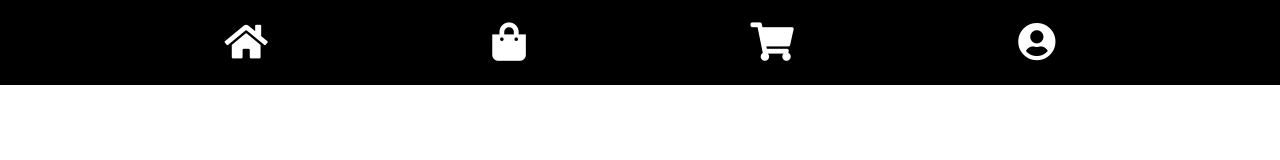
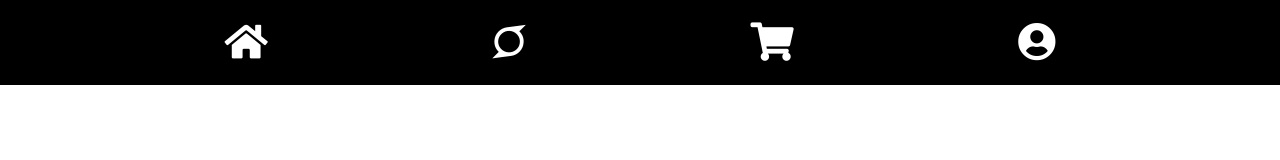
Before and after one commit to BootCamp-Shopper/Shopper, a React (Create React App) app in the folder client/: page / in a window 1280 px wide. Shown: the top 160 px of the page. Built offline with nearby package versions, Linux system fonts and the light colour scheme.

Commit message:
Changed items icon to superpower one

```diff
--- a/client/src/components/Navbar.js
+++ b/client/src/components/Navbar.js
@@ -13,7 +13,7 @@ export default function Navbar() {
 
           <div>
              <Link className="navbar-link-content">
-                <i class="fas fa-shopping-bag"></i>
+                <i class="fab fa-superpowers"></i>
              </Link>
           </div>
 
```
